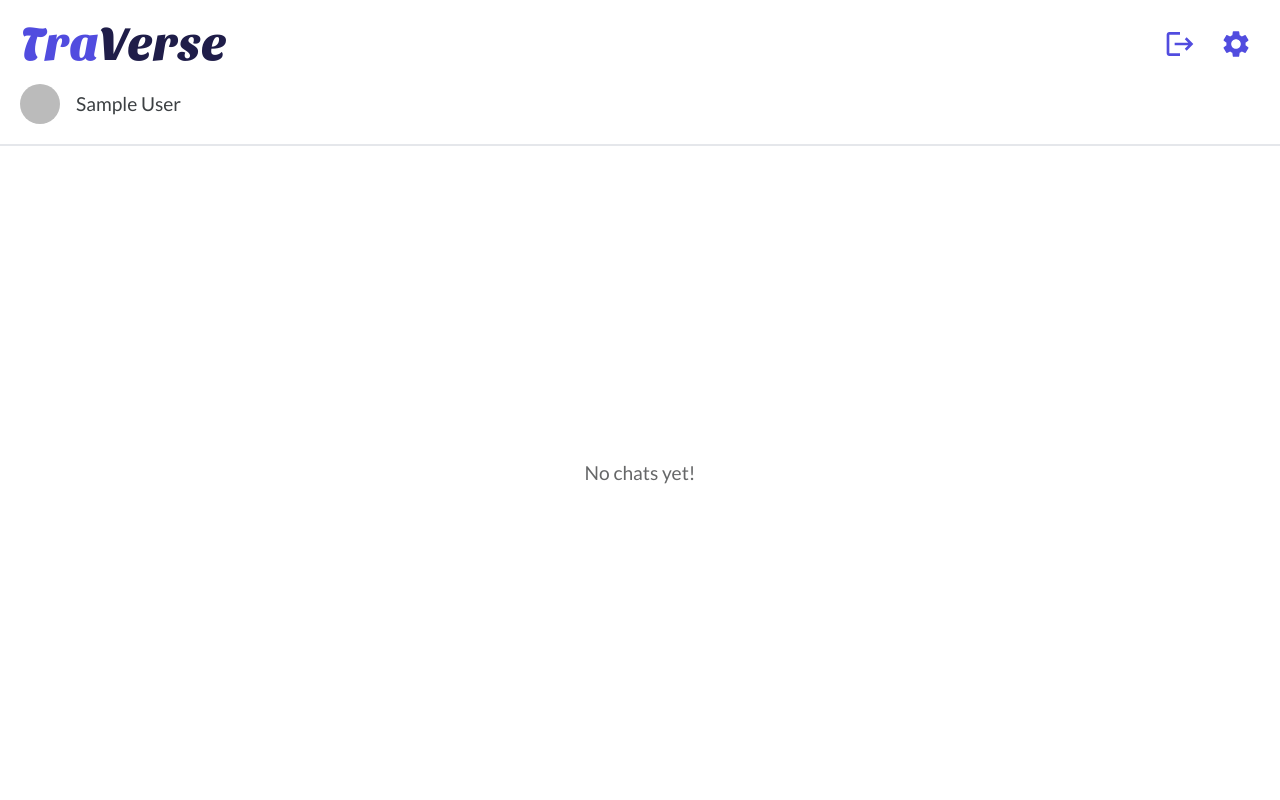
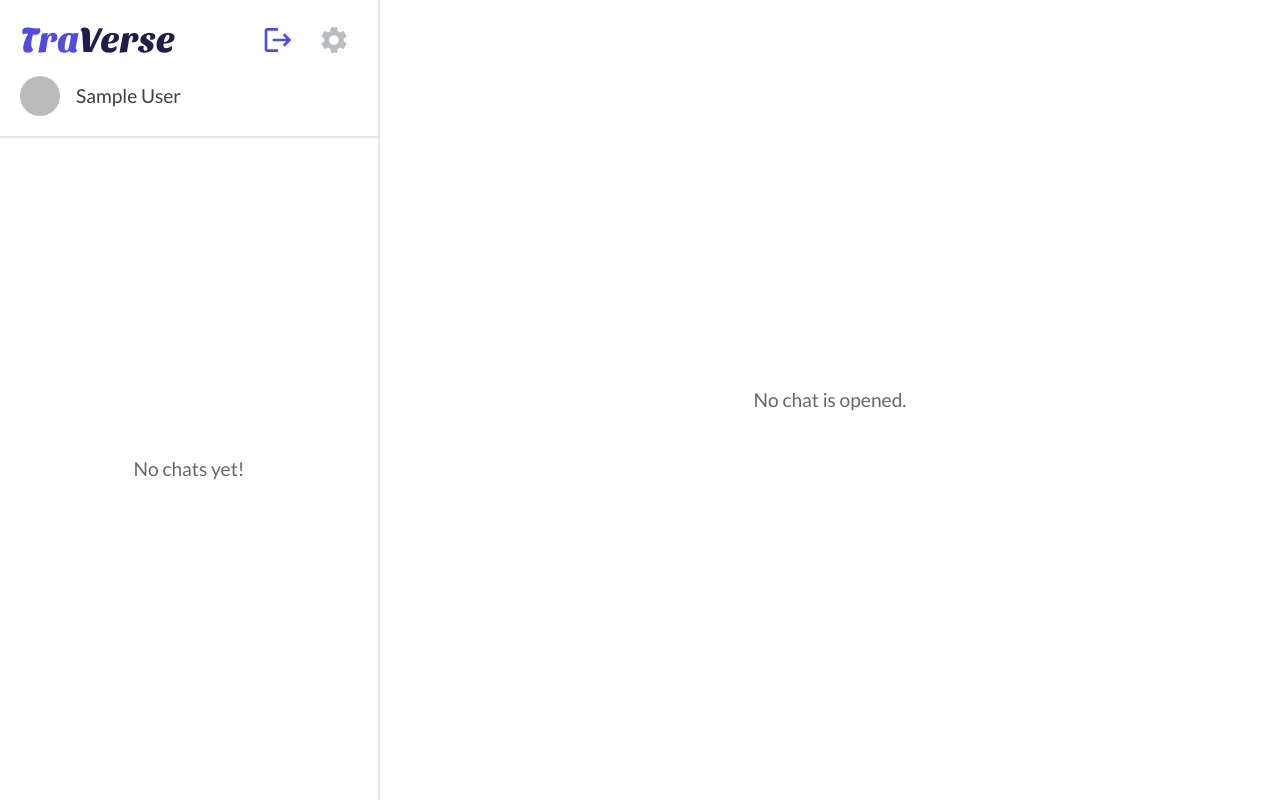
Before and after one commit to Zekumoru/TraVerse, a Next.js app: page /chat in a window 1280 px wide. Built offline with nearby package versions, Linux system fonts and the light colour scheme; no server answers; sample sign-in values are in the browser's storage.

Commit message:
Create desktop chat UI

```diff
--- a/app/(chat)/chat/page.tsx
+++ b/app/(chat)/chat/page.tsx
@@ -16,14 +16,14 @@ export default async function ChatPage() {
   const user = session.user!;
 
   return (
-    <div className="grid min-h-screen">
-      <div className="flex flex-col chat-preview-list">
+    <div className="grid grid-cols-1 min-h-screen md:grid-cols-[380px_auto]">
+      <div className="chat-preview-list flex flex-col md:border-r-2">
         <header className="flex flex-col gap-4 p-5">
           <div className="flex gap-2 items-center">
             <Logo />
             <SignOutButton className="px-2 ml-auto h-full flex items-center" />
             <div className="h-full flex items-center">
-              <MdSettings size={32} className="px-2 w-auto text-primary-600" />
+              <MdSettings size={32} className="px-2 w-auto text-black-200" />
             </div>
           </div>
           <div>
@@ -37,6 +37,10 @@ export default async function ChatPage() {
           <p className="text-black-600">No chats yet!</p>
         </div>
       </div>
+
+      <div className="chat-interface place-content-center hidden md:grid">
+        <p className="text-black-600">No chat is opened.</p>
+      </div>
     </div>
   );
 }
--- a/app/(root)/page.tsx
+++ b/app/(root)/page.tsx
@@ -13,7 +13,7 @@ export default async function SignInPage() {
   return (
     <div className="grid content-center min-h-screen p-4 gap-6 md:gap-4 text-5xl text-center leading-[72px]">
       <div className="mx-auto">
-        <Logo showImage />
+        <Logo showImage className="text-4xl md:text-5xl" />
       </div>
 
       {/* Mobile */}
--- a/app/components/Logo.tsx
+++ b/app/components/Logo.tsx
@@ -3,11 +3,12 @@ import { sansitaOne } from '../fonts';
 
 type LogoProps = {
   showImage?: boolean;
+  className?: string;
 };
 
-export default function Logo({ showImage }: LogoProps) {
+export default function Logo({ className, showImage }: LogoProps) {
   return (
-    <div className="flex gap-4 text-4xl md:text-5xl">
+    <div className={`${className} flex gap-4 text-4xl`}>
       {showImage && (
         <Image
           src="/logo.png"
--- a/tailwind.config.ts
+++ b/tailwind.config.ts
@@ -35,6 +35,7 @@ export default {
           800: '#38359E',
         },
         black: {
+          200: '#B9BCC0',
           600: '#666768',
           800: '#3C4043',
           900: '#28292A',
```
